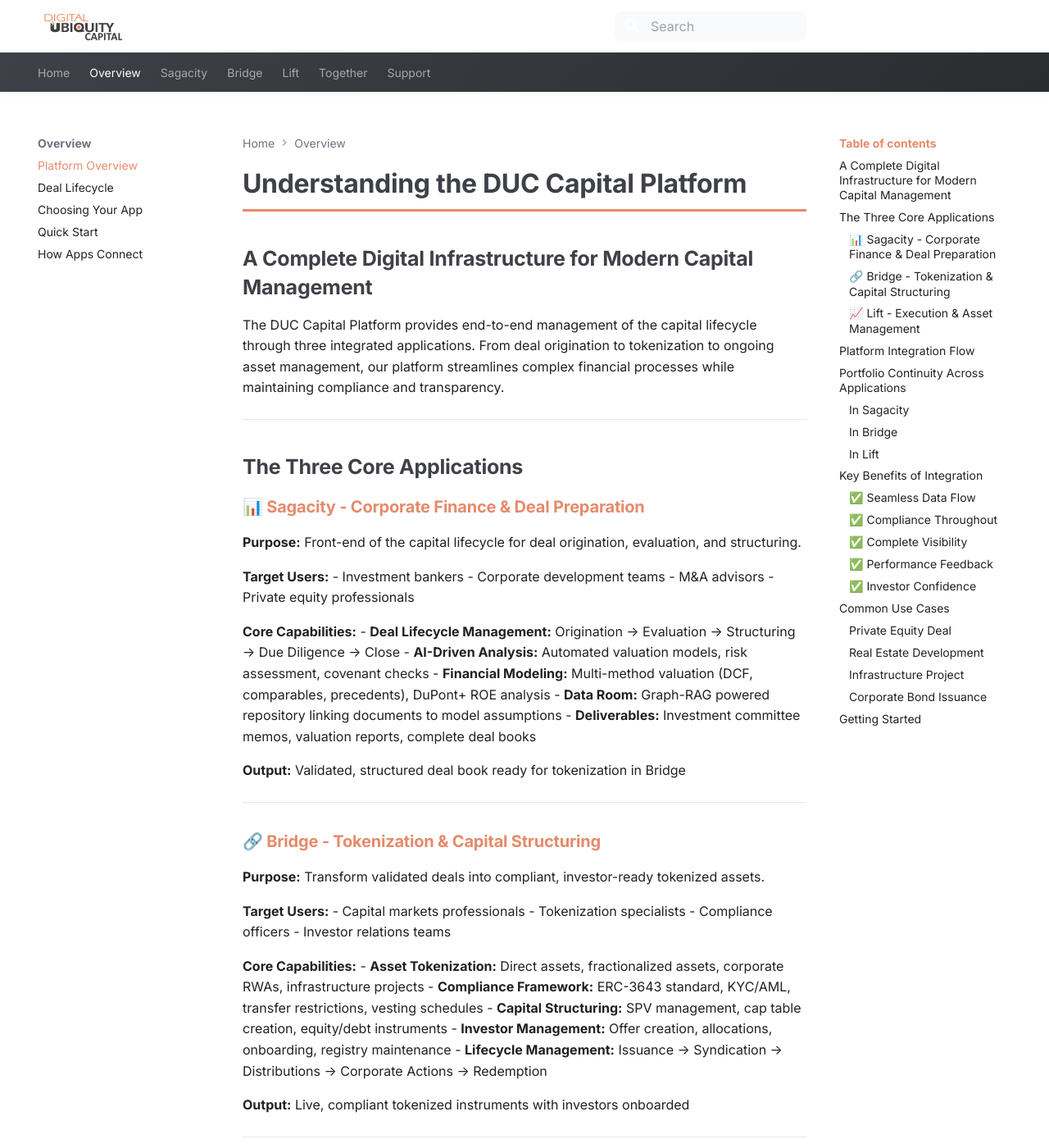
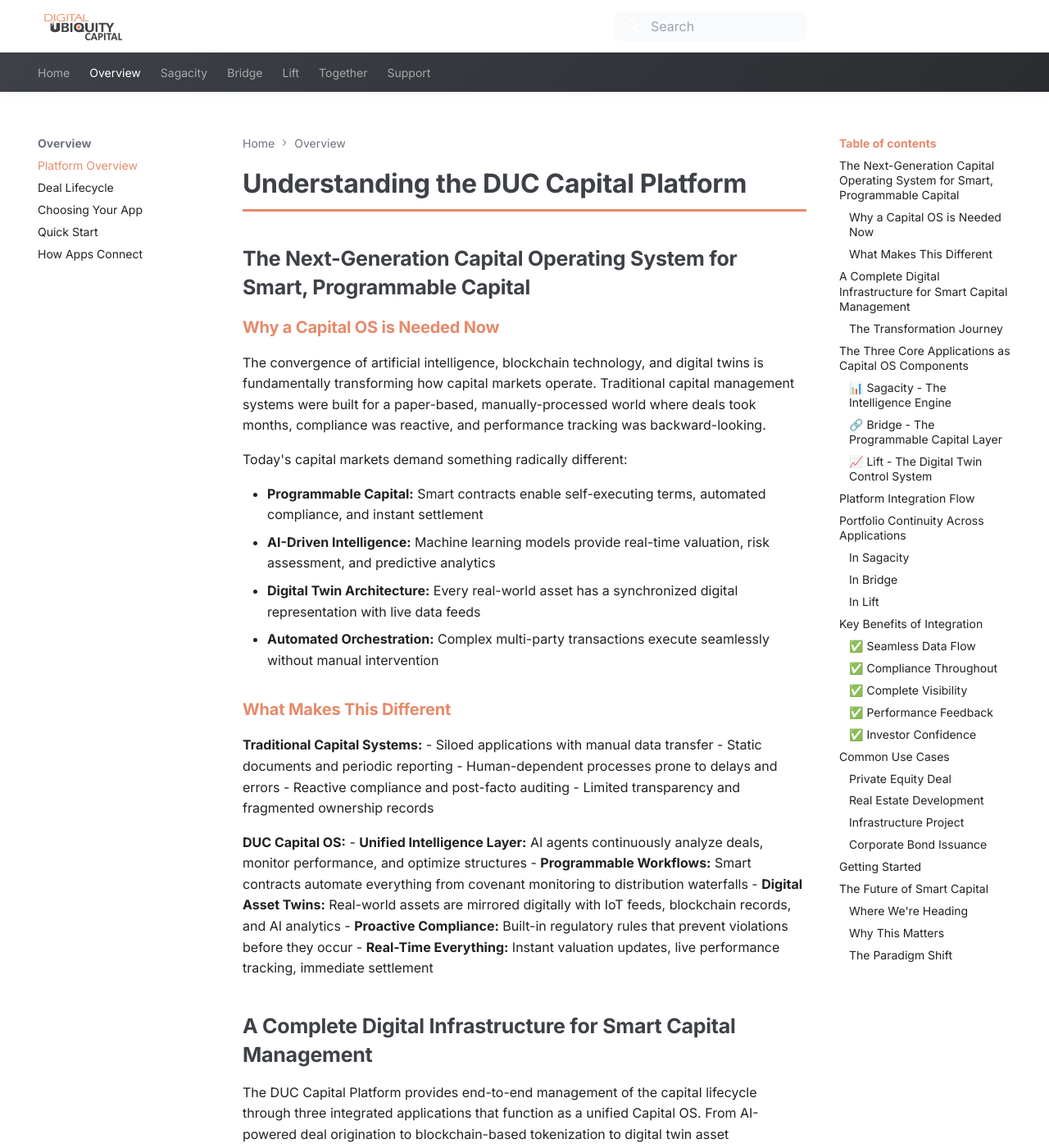
Before and after one commit to digitalubiquitycapital/duc-guides, an MkDocs documentation site: the page built from docs/getting-started/overview.md, in a window 1280 px wide and 1400 px high. Shown: the whole window at 82% size. Built offline with MkDocs 1.6.1 and Material for MkDocs 9.7.7, drawn with Linux system fonts in a browser that asks for light colours; comment, search, counter and statistics services are not loaded; some of the changed text lies outside the part shown.

Commit message:
Transform Overview into Capital OS vision document
- Positioned DUC as next-generation Capital Operating System
- Explained why Capital OS is needed now with AI, blockchain, and digital twins
- Highlighted transformation from traditional to smart programmable capital
- Enhanced each application description with next-gen capabilities
- Added future vision and paradigm shift explanation
- Emphasized autonomous operations and digital twin architecture
- Included near-term innovations and long-term vision
- Explained democratization and global scale potential

```diff
--- a/docs/getting-started/overview.md
+++ b/docs/getting-started/overview.md
@@ -1,16 +1,55 @@
 # Understanding the DUC Capital Platform
 
-## A Complete Digital Infrastructure for Modern Capital Management
+## The Next-Generation Capital Operating System for Smart, Programmable Capital
 
-The DUC Capital Platform provides end-to-end management of the capital lifecycle through three integrated applications. From deal origination to tokenization to ongoing asset management, our platform streamlines complex financial processes while maintaining compliance and transparency.
+### Why a Capital OS is Needed Now
+
+The convergence of artificial intelligence, blockchain technology, and digital twins is fundamentally transforming how capital markets operate. Traditional capital management systems were built for a paper-based, manually-processed world where deals took months, compliance was reactive, and performance tracking was backward-looking.
+
+Today's capital markets demand something radically different:
+
+- **Programmable Capital:** Smart contracts enable self-executing terms, automated compliance, and instant settlement
+- **AI-Driven Intelligence:** Machine learning models provide real-time valuation, risk assessment, and predictive analytics
+- **Digital Twin Architecture:** Every real-world asset has a synchronized digital representation with live data feeds
+- **Automated Orchestration:** Complex multi-party transactions execute seamlessly without manual intervention
+
+### What Makes This Different
+
+**Traditional Capital Systems:**
+- Siloed applications with manual data transfer
+- Static documents and periodic reporting
+- Human-dependent processes prone to delays and errors
+- Reactive compliance and post-facto auditing
+- Limited transparency and fragmented ownership records
+
+**DUC Capital OS:**
+- **Unified Intelligence Layer:** AI agents continuously analyze deals, monitor performance, and optimize structures
+- **Programmable Workflows:** Smart contracts automate everything from covenant monitoring to distribution waterfalls
+- **Digital Asset Twins:** Real-world assets are mirrored digitally with IoT feeds, blockchain records, and AI analytics
+- **Proactive Compliance:** Built-in regulatory rules that prevent violations before they occur
+- **Real-Time Everything:** Instant valuation updates, live performance tracking, immediate settlement
+
+## A Complete Digital Infrastructure for Smart Capital Management
+
+The DUC Capital Platform provides end-to-end management of the capital lifecycle through three integrated applications that function as a unified Capital OS. From AI-powered deal origination to blockchain-based tokenization to digital twin asset management, our platform doesn't just digitize existing processes—it fundamentally reimagines how capital should work in the 21st century.
+
+### The Transformation Journey
+
+The shift to a Capital OS represents a fundamental evolution in how we think about capital:
+
+1. **From Static to Dynamic:** Capital structures that adapt in real-time to market conditions
+2. **From Opaque to Transparent:** Every transaction, every decision, every outcome is traceable
+3. **From Reactive to Predictive:** AI anticipates issues before they become problems
+4. **From Fragmented to Unified:** Single source of truth across all stakeholders
+5. **From Manual to Autonomous:** Self-executing agreements and automated operations
 
 ---
 
-## The Three Core Applications
+## The Three Core Applications as Capital OS Components
 
-### 📊 Sagacity - Corporate Finance & Deal Preparation
+### 📊 Sagacity - The Intelligence Engine
 
-**Purpose:** Front-end of the capital lifecycle for deal origination, evaluation, and structuring.
+**Purpose:** AI-powered deal intelligence and structuring engine that transforms unstructured opportunities into investment-ready digital assets.
 
 **Target Users:**
 - Investment bankers
@@ -18,20 +57,26 @@
 - M&A advisors
 - Private equity professionals
 
-**Core Capabilities:**
-- **Deal Lifecycle Management:** Origination → Evaluation → Structuring → Due Diligence → Close
-- **AI-Driven Analysis:** Automated valuation models, risk assessment, covenant checks
-- **Financial Modeling:** Multi-method valuation (DCF, comparables, precedents), DuPont+ ROE analysis
-- **Data Room:** Graph-RAG powered repository linking documents to model assumptions
-- **Deliverables:** Investment committee memos, valuation reports, complete deal books
+**Next-Gen Capabilities:**
+- **AI Deal Origination:** Machine learning algorithms identify and score opportunities from multiple data sources
+- **Automated Due Diligence:** AI agents analyze documents, extract key terms, and identify risks automatically
+- **Dynamic Valuation Models:** Real-time valuation updates based on market feeds and comparable transactions
+- **Predictive Analytics:** Forecast deal outcomes, identify optimal structures, predict investor appetite
+- **Graph-RAG Data Room:** Knowledge graph linking every assumption to source documents with AI reasoning
 
-**Output:** Validated, structured deal book ready for tokenization in Bridge
+**Smart Capital Features:**
+- Automated covenant extraction and monitoring setup
+- AI-generated investment memos with supporting evidence chains
+- Real-time collaboration with AI copilot assistance
+- Predictive deal scoring and success probability
+
+**Output:** Intelligent deal package with embedded smart contracts ready for tokenization
 
 ---
 
-### 🔗 Bridge - Tokenization & Capital Structuring
+### 🔗 Bridge - The Programmable Capital Layer
 
-**Purpose:** Transform validated deals into compliant, investor-ready tokenized assets.
+**Purpose:** Blockchain-powered tokenization engine that transforms traditional assets into programmable, self-governing digital instruments.
 
 **Target Users:**
 - Capital markets professionals
@@ -39,20 +84,27 @@
 - Compliance officers
 - Investor relations teams
 
-**Core Capabilities:**
-- **Asset Tokenization:** Direct assets, fractionalized assets, corporate RWAs, infrastructure projects
-- **Compliance Framework:** ERC-3643 standard, KYC/AML, transfer restrictions, vesting schedules
-- **Capital Structuring:** SPV management, cap table creation, equity/debt instruments
-- **Investor Management:** Offer creation, allocations, onboarding, registry maintenance
-- **Lifecycle Management:** Issuance → Syndication → Distributions → Corporate Actions → Redemption
+**Next-Gen Capabilities:**
+- **Smart Contract Capital:** Self-executing agreements with embedded business logic and compliance rules
+- **Automated Compliance:** Real-time KYC/AML, transfer restrictions, and regulatory reporting built into tokens
+- **Dynamic Capital Structures:** Programmable waterfalls, automatic distributions, conditional conversions
+- **Cross-Chain Interoperability:** Deploy across multiple blockchains with unified management
+- **DeFi Integration:** Connect to liquidity pools, lending protocols, and decentralized exchanges
 
-**Output:** Live, compliant tokenized instruments with investors onboarded
+**Programmable Features:**
+- Automated dividend distributions based on performance triggers
+- Self-enforcing lock-ups and vesting schedules
+- Dynamic pricing mechanisms responding to market conditions
+- Instant settlement with atomic swaps
+- Embedded governance voting and proposal systems
+
+**Output:** Live programmable capital instruments with autonomous operation capabilities
 
 ---
 
-### 📈 Lift - Execution & Asset Management
+### 📈 Lift - The Digital Twin Control System
 
-**Purpose:** Operational management and performance monitoring of tokenized assets.
+**Purpose:** Digital twin platform that creates living, breathing digital representations of real-world assets with autonomous management capabilities.
 
 **Target Users:**
 - Asset managers
@@ -60,14 +112,22 @@
 - Operations teams
 - Performance analysts
 
-**Core Capabilities:**
-- **Execution Tracking:** Milestone monitoring, stage management, KPI tracking
-- **Asset Performance:** Operational metrics, financial tracking, revenue performance
-- **Compliance Monitoring:** Covenant adherence, regulatory checks, automated reporting
-- **Portfolio Management:** Cross-asset visibility, integrated dashboards, performance analytics
-- **Data Integration:** Real-time feeds to Bridge for investor updates
+**Next-Gen Capabilities:**
+- **Digital Asset Twins:** Real-time synchronized digital replicas of physical assets with IoT integration
+- **AI-Powered Operations:** Machine learning algorithms optimize performance and predict maintenance
+- **Autonomous Execution:** Self-managing assets that respond to conditions without human intervention
+- **Predictive Analytics:** Forecast performance, identify risks, and recommend optimizations
+- **Real-Time Data Orchestration:** Continuous data flows from sensors, systems, and external sources
 
-**Output:** Performance history and operational data feeding back to Sagacity for benchmarking
+**Digital Twin Features:**
+- IoT sensor integration for real-world asset monitoring
+- AI agents that manage day-to-day operations
+- Predictive maintenance scheduling based on usage patterns
+- Automated performance optimization algorithms
+- Virtual simulation of different operational scenarios
+- Blockchain-verified audit trails of all activities
+
+**Output:** Continuous performance data stream creating feedback loops for smarter capital allocation
 
 ---
 
@@ -182,5 +242,44 @@
 
 ---
 
+## The Future of Smart Capital
+
+### Where We're Heading
+
+The DUC Capital OS is continuously evolving to stay ahead of the capital markets transformation:
+
+**Near-Term Innovations:**
+- **Autonomous Deal Execution:** AI agents that can negotiate and close deals independently
+- **Cross-Chain Capital Markets:** Seamless movement of capital across all major blockchains
+- **Predictive Risk Management:** AI that prevents problems before they occur
+- **Natural Language Interfaces:** Conversational AI for all platform interactions
+
+**Long-Term Vision:**
+- **Self-Organizing Capital:** Assets that automatically reconfigure for optimal performance
+- **Quantum-Resistant Security:** Future-proof cryptographic protection
+- **Global Capital Mesh:** Interconnected network of smart capital across all markets
+- **AI Capital Advisors:** Personalized AI agents for every investor and issuer
+
+### Why This Matters
+
+The transition to a Capital OS isn't just about efficiency—it's about fundamentally reimagining what's possible:
+
+- **Democratized Access:** Anyone can participate in previously exclusive capital markets
+- **Radical Transparency:** Every stakeholder has real-time visibility into performance
+- **Reduced Friction:** Transactions that took weeks now complete in seconds
+- **Enhanced Trust:** Cryptographic proof replaces trust in intermediaries
+- **Global Scale:** Capital can flow seamlessly across borders and jurisdictions
+
+### The Paradigm Shift
+
+We're moving from a world where:
+- **Capital is static** → to one where **capital is programmable**
+- **Compliance is reactive** → to one where **compliance is preventive**
+- **Data is siloed** → to one where **intelligence is unified**
+- **Processes are manual** → to one where **operations are autonomous**
+- **Assets are physical** → to one where **assets have digital twins**
+
+---
+
 !!! tip "Platform Best Practice"
-    While each application can function independently, the true power comes from using them as an integrated suite. A deal prepared in Sagacity seamlessly flows to Bridge for tokenization and then to Lift for ongoing management, creating a complete digital audit trail.
+    While each application can function independently, the true power comes from using them as an integrated Capital OS. A deal prepared in Sagacity seamlessly flows to Bridge for tokenization and then to Lift for digital twin management, creating not just a digital audit trail, but a living, intelligent capital ecosystem that continuously learns and improves.
```
